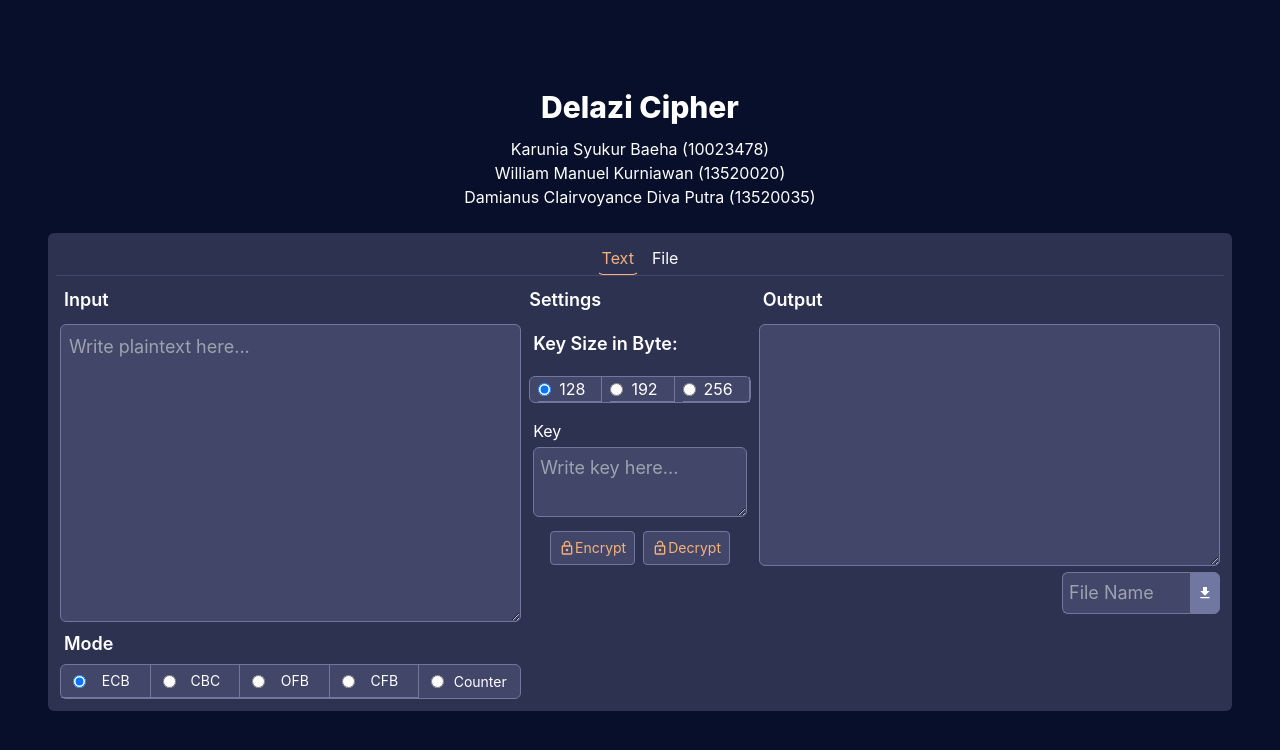
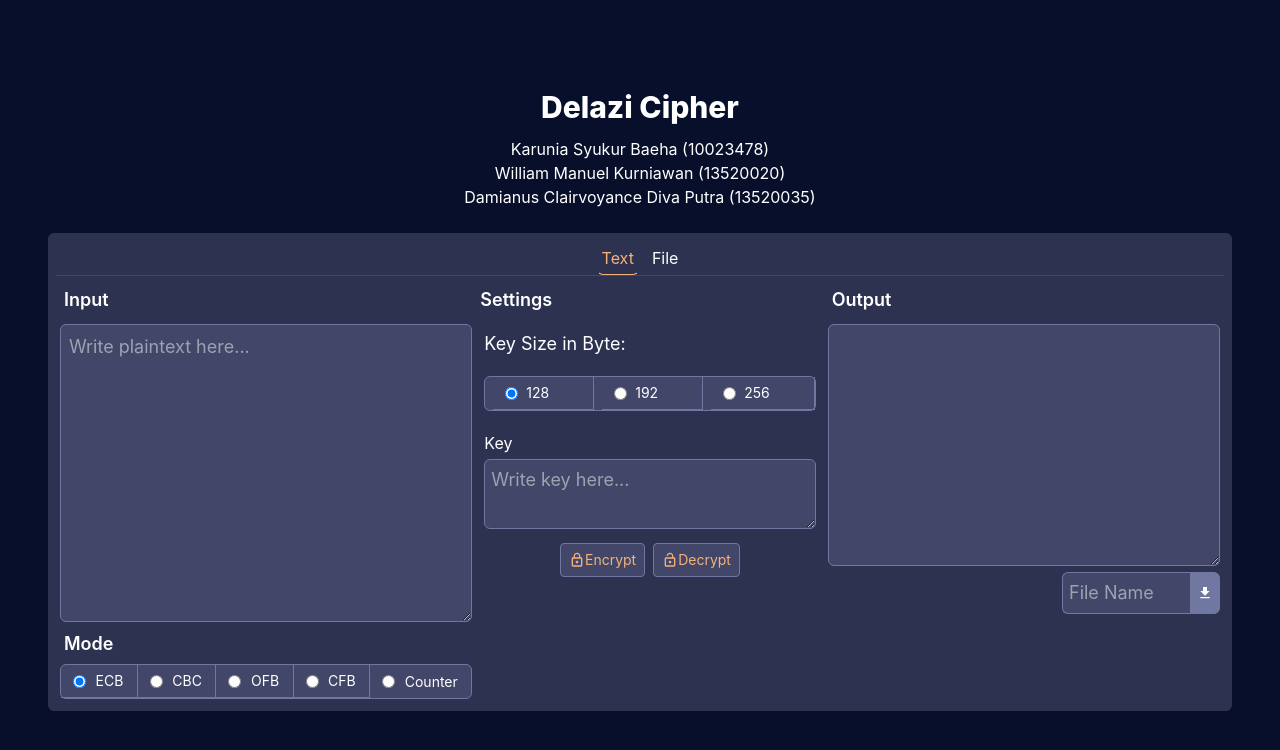
Before and after one commit to dclairvoyance/Tugas3_IF4020_Kripto, a React (Vite) app in the folder frontend/: page / in a window 1280 px wide. Shown: the top 750 px of the page. Built offline with nearby package versions, Linux system fonts and the light colour scheme.

Commit message:
feat: update sedikit

```diff
--- a/frontend/src/components/Delazi.jsx
+++ b/frontend/src/components/Delazi.jsx
@@ -348,11 +348,13 @@ const Delazi = () => {
             </h2>
 
             {/* Select Key Length */}
-            <h2 className="h-8 items-center mt-3 ml-1 mb-4 flex text-lg font-semibold text-white">Key Size in Byte:</h2>
-            <div className="flex items-center space-x-4">
+            <h3 className="h-8 items-center mt-3 ml-1 mb-4 flex text-lg text-white">
+              Key Size in Byte:
+            </h3>
+            <div className="flex items-center space-x-4 flex-col mx-1 mb-1">
               <ul className="lg:flex text-white bg-primary_2 mb-3 rounded-md border border-primary_3">
-                <li className="w-full border-b lg:border-r border-primary_3 ml-2 pr-4">
-                  <label className="flex items-center">
+                <li className="w-full lg:border-r border-b border-primary_3 ml-2 pr-8">
+                  <div className="flex items-center px-3 h-8">
                     <input
                       type="radio"
                       value="128"
@@ -360,11 +362,13 @@ const Delazi = () => {
                       onChange={(e) => setKeyLength(e.target.value)}
                       className="form-radio text-primary_2 focus:ring-2 focus:ring-blue-500"
                     />
-                    <span className="text-white ml-2">128</span>
-                  </label>
+                    <label htmlFor="size-2" className="w-full ms-2 text-sm">
+                      128
+                    </label>
+                  </div>
                 </li>
-                <li className="w-full border-b lg:border-r border-primary_3 ml-2 pr-4">
-                  <label className="flex items-center">
+                <li className="w-full lg:border-r border-b border-primary_3 ml-2 pr-8">
+                  <div className="flex items-center px-3 h-8">
                     <input
                       type="radio"
                       value="192"
@@ -372,11 +376,13 @@ const Delazi = () => {
                       onChange={(e) => setKeyLength(e.target.value)}
                       className="form-radio text-primary_2 focus:ring-2 focus:ring-blue-500"
                     />
-                    <span className="text-white ml-2">192</span>
-                  </label>
+                    <label htmlFor="size-4" className="w-full ms-2 text-sm">
+                      192
+                    </label>
+                  </div>
                 </li>
-                <li className="w-full border-b lg:border-r border-primary_3 ml-2 pr-4">
-                  <label className="flex items-center">
+                <li className="w-full border-b lg:border-r border-primary_3 ml-2 pr-8">
+                  <div className="flex items-center px-3 h-8">
                     <input
                       type="radio"
                       value="256"
@@ -384,8 +390,10 @@ const Delazi = () => {
                       onChange={(e) => setKeyLength(e.target.value)}
                       className="form-radio text-primary_2 focus:ring-2 focus:ring-blue-500"
                     />
-                    <span className="text-white ml-2">256</span>
-                  </label>
+                    <label htmlFor="size-8" className="w-full ms-2 text-sm">
+                      256
+                    </label>
+                  </div>
                 </li>
               </ul>
             </div>
--- a/frontend/src/index.css
+++ b/frontend/src/index.css
@@ -67,6 +67,12 @@ button:focus-visible {
   }
 }
 
+@media screen and (max-width: 568px) {
+  #file-name {
+    font-size: 1rem; /* Ukuran teks pada layar kecil */
+  }
+}
+
 @tailwind base;
 @tailwind components;
 @tailwind utilities;
```
